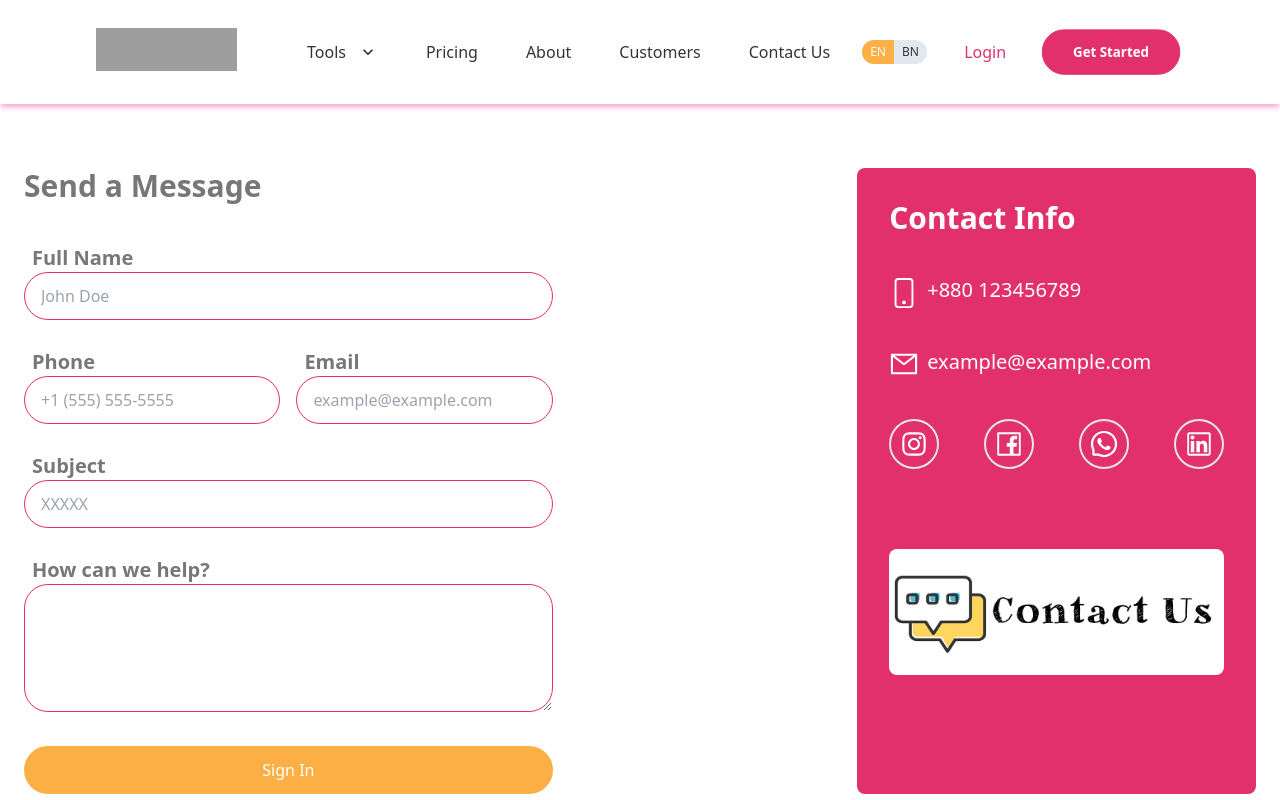
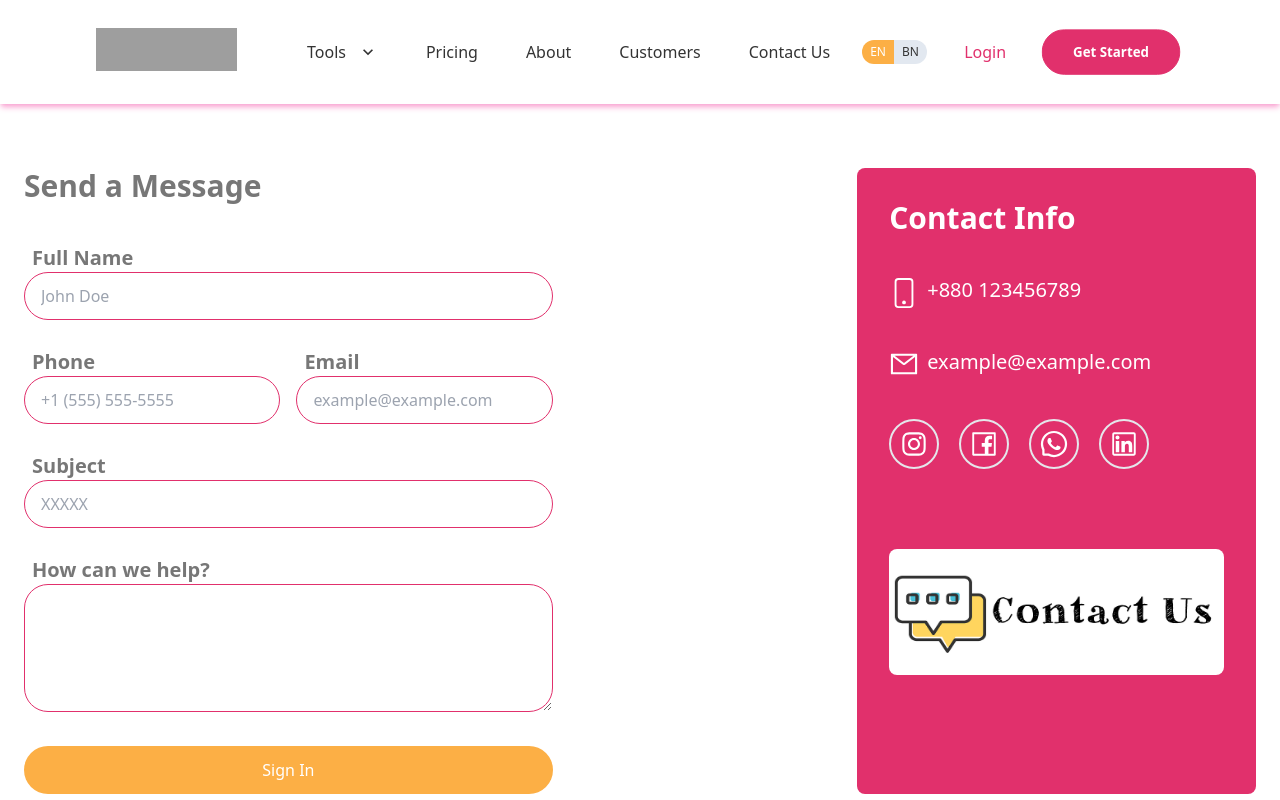
Before and after one commit to jabid-19/BoostMe, a Next.js app: page /contact in a window 1280 px wide. Shown: the top 800 px of the page. Built offline with nearby package versions, Linux system fonts and the light colour scheme.

Commit message:
cleanups

```diff
--- a/components/ContactUs/Main.jsx
+++ b/components/ContactUs/Main.jsx
@@ -137,7 +137,7 @@ const ContactUsMain = () => {
                 example@example.com
               </a>
             </div>
-            <div className="text-white mt-10 flex justify-between items-center">
+            <div className="text-white mt-10 flex gap-5 items-center">
               {socialMediaLinks.map((socialMedia) => (
                 <div className="border-2 p-1 rounded-full md:p-2" key={socialMedia.key}>
                   <a href={socialMedia.link} target="_blank" rel="noreferrer">
```
